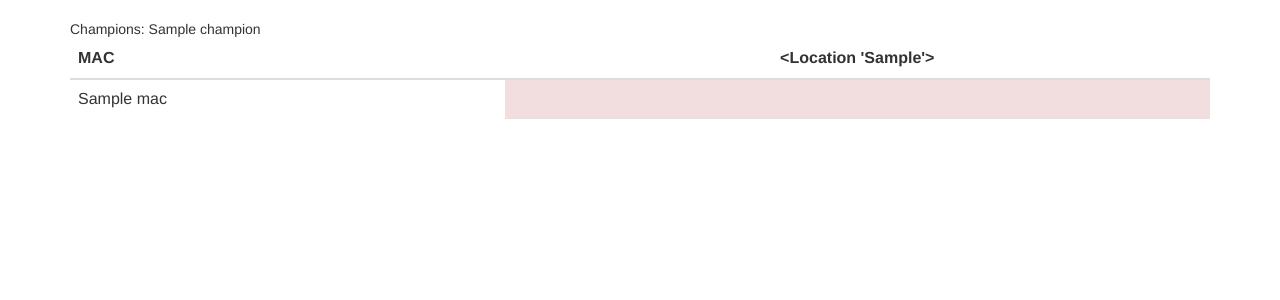
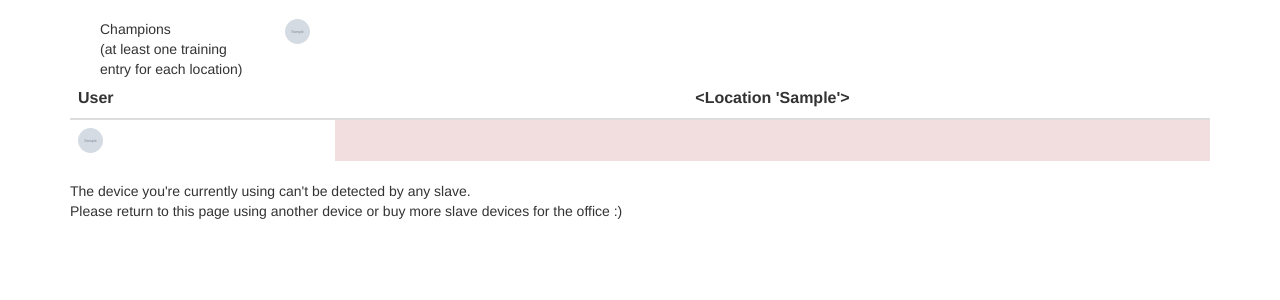
Before and after one commit to futurice/whereareyou, a Flask app: template templates/index.html in a window 1280 px wide. Shown: the part 51-351 px from the top of the page. Run offline with Flask 2, Linux system fonts and the light colour scheme; tables that the repository leaves empty hold one stand-in row (values such as "Sample post"); the template is opened without the code that fills it: values that come from a table or form of the project are taken from there, most other values are stand-ins (such as "Sample title", 1, 10 or a date in 2020); grey boxes marked "Sample" are stand-in pictures; some libraries are stand-ins or nearby versions; some web fonts are replaced.

Commit message:
show user avatar instead of mac

```diff
--- a/master.py
+++ b/master.py
@@ -40,14 +40,15 @@ def get_training_table(training_macs, locations):
     champions = []
     for mac in training_macs:
         is_champion = True
-        training_json[mac] = dict()
+        user = Device.query.filter_by(mac=mac).first().user
+        training_json[mac] = {'avatar_url': user.avatar}
         for location in locations:
             l = Location.query.filter_by(value=location).first()
             training_json[mac][location] = (TrainingDetection.query.filter_by(mac=mac, location=l).first() is not None)
             if TrainingDetection.query.filter_by(mac=mac, location=l).first() is None:
                 is_champion = False
         if is_champion:
-            champions.append(mac)
+            champions.append(user.avatar)
             del training_json[mac]
             continue
     return champions, training_json
--- a/templates/champions.html
+++ b/templates/champions.html
@@ -1,4 +1,11 @@
-Champions:
-{% for c in champions %}
-  {{ c }}
-{% endfor %}
+<div class="col-md-12">
+  <div class="col-md-2">
+    Champions<br>
+    (at least one training entry for each location)
+  </div>
+  <div class="col-md-10">
+    {% for avatar_url in champions %}
+      <img class="profile-image img-circle" style="width: 25px; height: 25px" src="{{avatar_url}}"></a>
+    {% endfor %}
+  </div>
+</div>
--- a/templates/index.html
+++ b/templates/index.html
@@ -29,5 +29,8 @@
       </div>
     </div>
   </form>
+{% else %}
+The device you're currently using can't be detected by any slave.</br>
+Please return to this page using another device or buy more slave devices for the office :)
 {% endif %}
 {% endblock %}
--- a/templates/training_table.html
+++ b/templates/training_table.html
@@ -1,7 +1,7 @@
 <table class="table">
   <thead>
     <th>
-      MAC
+      User
     </th>
     {% for location in locations %}
       <th>
@@ -13,7 +13,7 @@
     {% for mac in training_json %}
       <tr>
         <td>
-        {{mac}}
+          <img class="profile-image img-circle" style="width: 25px; height: 25px" src="{{training_json[mac]['avatar_url']}}"></a>
         </td>
         {% for loc in locations %}
           {% if training_json[mac][loc] %}
```
